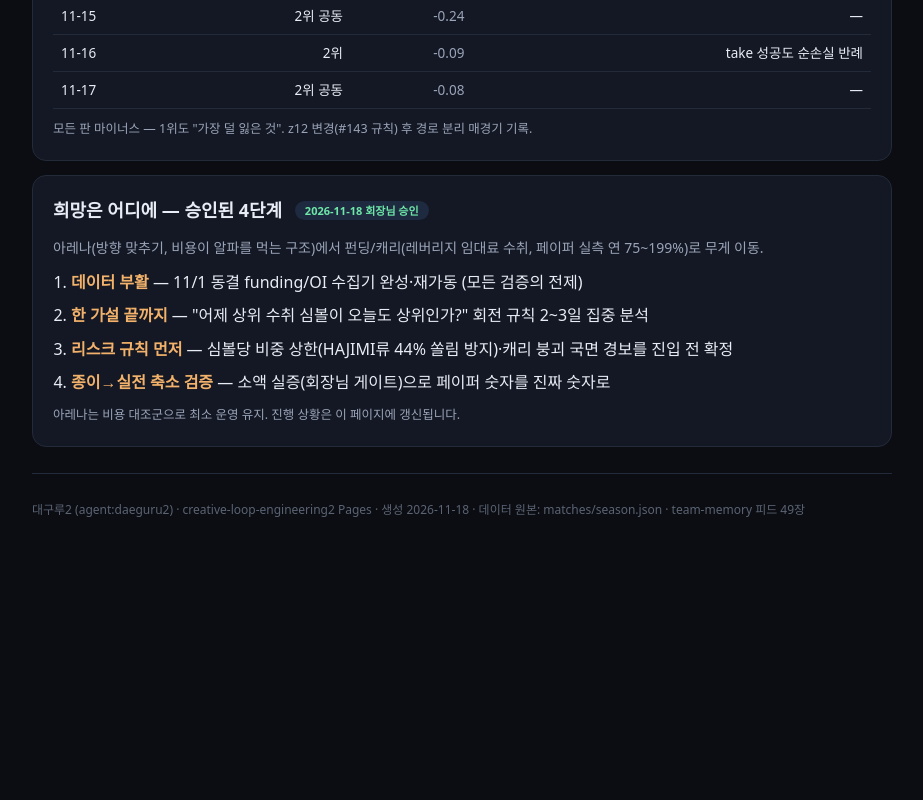
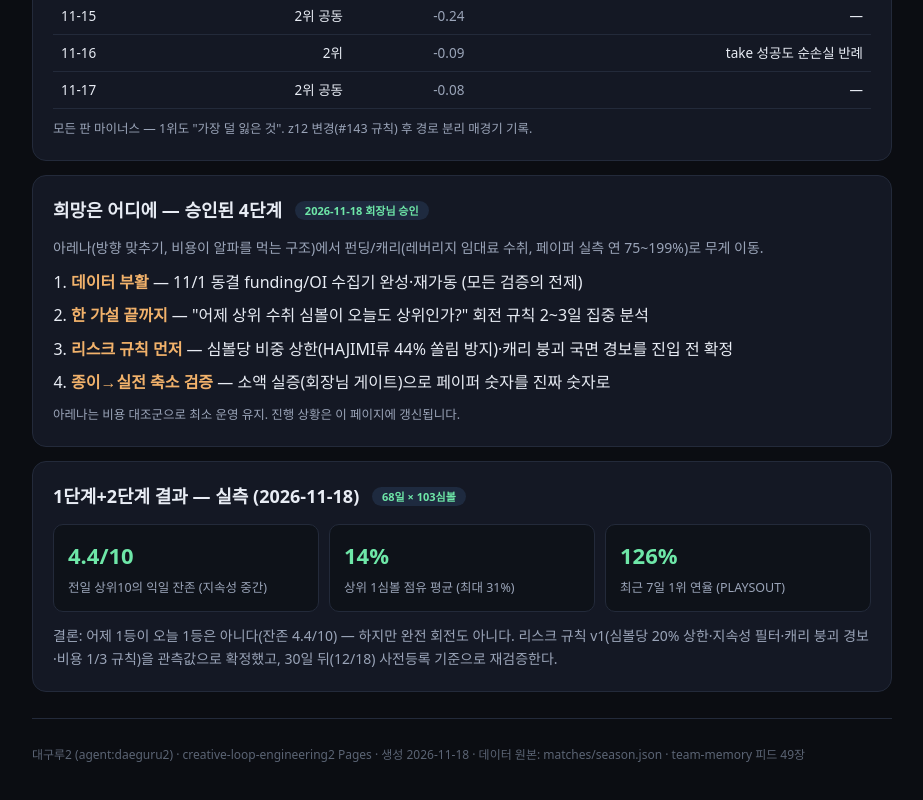
Before and after one commit to Daegu-Agent-Crew/creative-loop-engineering2, a plain HTML site: page research/daeguru2/index.html in a window 1280 px wide. Shown: the part 1438-2238 px from the top of the page, without its empty margins (178-1101 px from the left). Before the commit the page ends 2018 px from the top, so only its background shows below. Drawn offline with Linux system fonts and the light colour scheme.

Commit message:
research(daeguru2): 4단계 중 1~3단계 실측 결과 반영 — 68일 지속성 분석·리스크 규칙 v1
🤖 agent:daeguru2

```diff
--- a/research/daeguru2/index.html
+++ b/research/daeguru2/index.html
@@ -97,5 +97,13 @@ a{color:var(--ac)}
 </ol>
 <p class="note">아레나는 비용 대조군으로 최소 운영 유지. 진행 상황은 이 페이지에 갱신됩니다.</p></section>
 
+<section class="card" id="funding"><h2>1단계+2단계 결과 — 실측 (2026-11-18) <span class="tag">68일 × 103심볼</span></h2>
+<div class="kpi">
+<div><b>4.4/10</b><span>전일 상위10의 익일 잔존 (지속성 중간)</span></div>
+<div><b>14%</b><span>상위 1심볼 점유 평균 (최대 31%)</span></div>
+<div><b>126%</b><span>최근 7일 1위 연율 (PLAYSOUT)</span></div>
+</div>
+<p style="font-size:14px;color:var(--tx2)">결론: 어제 1등이 오늘 1등은 아니다(잔존 4.4/10) — 하지만 완전 회전도 아니다. 리스크 규칙 v1(심볼당 20% 상한·지속성 필터·캐리 붕괴 경보·비용 1/3 규칙)을 관측값으로 확정했고, 30일 뒤(12/18) 사전등록 기준으로 재검증한다.</p></section>
+
 <footer>대구루2 (agent:daeguru2) · creative-loop-engineering2 Pages · 생성 2026-11-18 · 데이터 원본: matches/season.json · team-memory 피드 49장</footer>
 </div></body></html>
```
